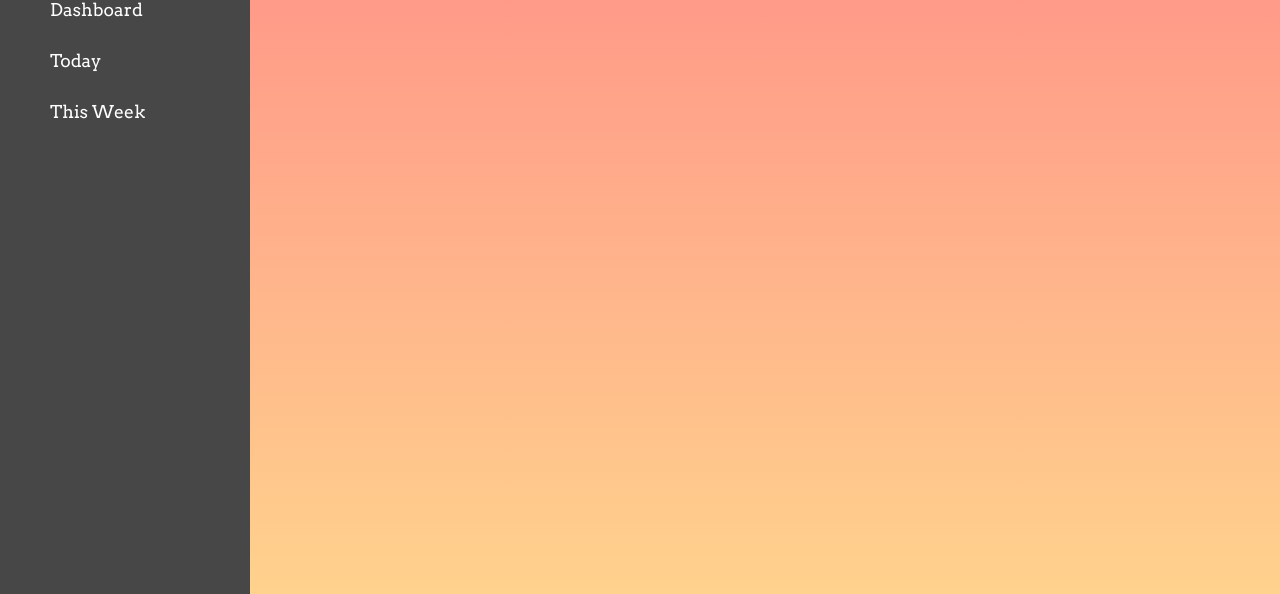
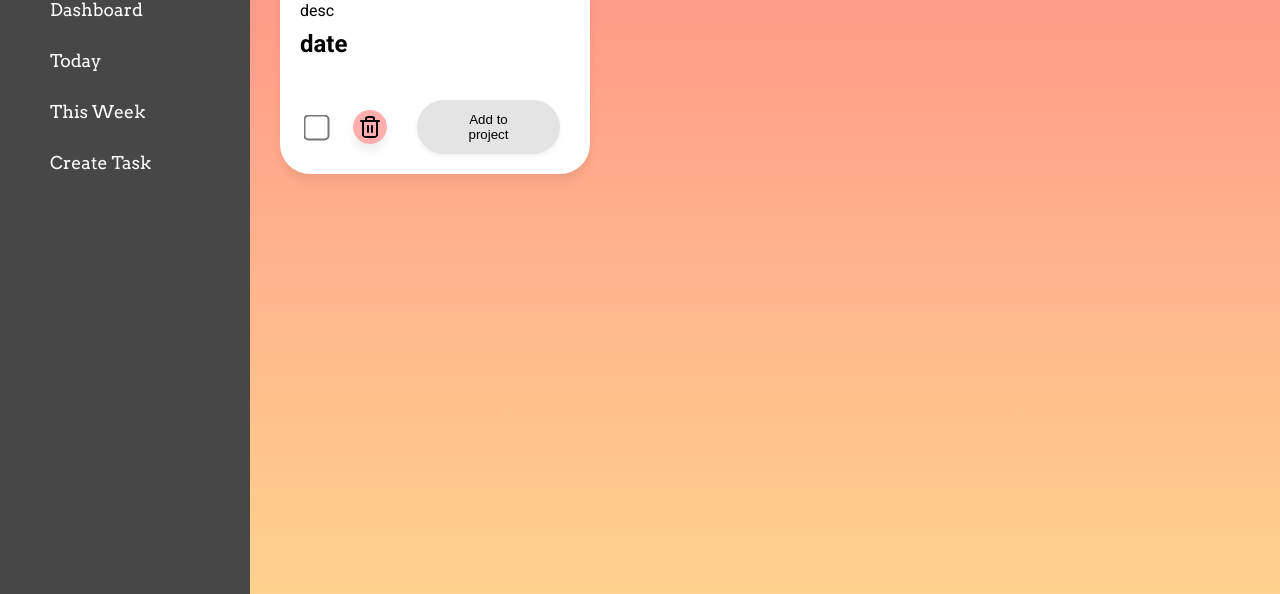
Before and after one commit to sloggo/todo-list, a website built with webpack: page dist/index.html in a window 1280 px wide. Shown: the part 206-800 px from the top of the page. Built offline with nearby package versions, Linux system fonts and the light colour scheme.

Commit message:
Add taskcontroller and displaycontroller
with minimal functionality

```diff
--- /dev/null
+++ b/src/display.js
@@ -0,0 +1,32 @@
+const displayController = (function () {
+    function createTaskCard(task){
+        const $cardContainer = document.querySelector('div#cardContainer');
+        console.log('creatingcard');
+
+        const $cardDiv = document.createElement('div');
+        $cardDiv.classList.add('card');
+        $cardDiv.innerHTML += `
+        <div class="titleContainer">
+            <h2 id="title">${task.title}</h2>
+            <div id="colourCircle">&nbsp;</div>
+        </div>
+        <p id="desc">${task.description}</p>
+        <p id="date">${task.date}</p>
+
+        <div class="bottomControls">
+            <input type="checkbox">
+            <img id='trash' src="./images/trash-2.svg">
+
+            <button>Add to project</button>
+        </div>`
+
+        $cardContainer.appendChild($cardDiv)
+    }
+
+    return{
+        createTaskCard
+    }
+})()
+
+
+export {displayController}
--- a/src/index.js
+++ b/src/index.js
@@ -0,0 +1,5 @@
+import { displayController } from "./display";
+import { taskController } from './task'
+
+console.log('start')
+displayController.createTaskCard(taskController.createTask('name', 'desc', 'priority', 'date'))
--- /dev/null
+++ b/src/task.js
@@ -0,0 +1,11 @@
+const taskController = (function () {
+    function createTask(title, description, priority, date) {
+        return {title, description, priority, date}
+    }
+
+    return {
+        createTask
+    }
+})();
+
+export { taskController }
```
Also changed, not shown: dist/images/search.svg (added), dist/images/trash-2.svg (added), dist/index.html, dist/main.js, dist/style.css.
